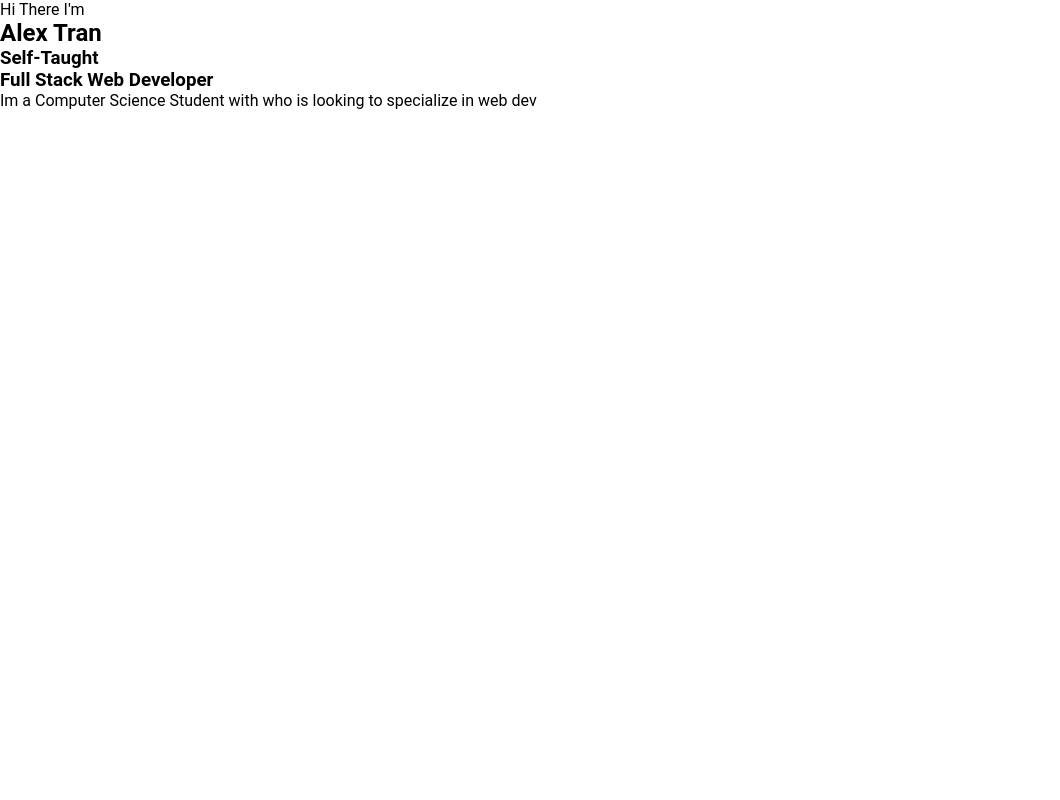
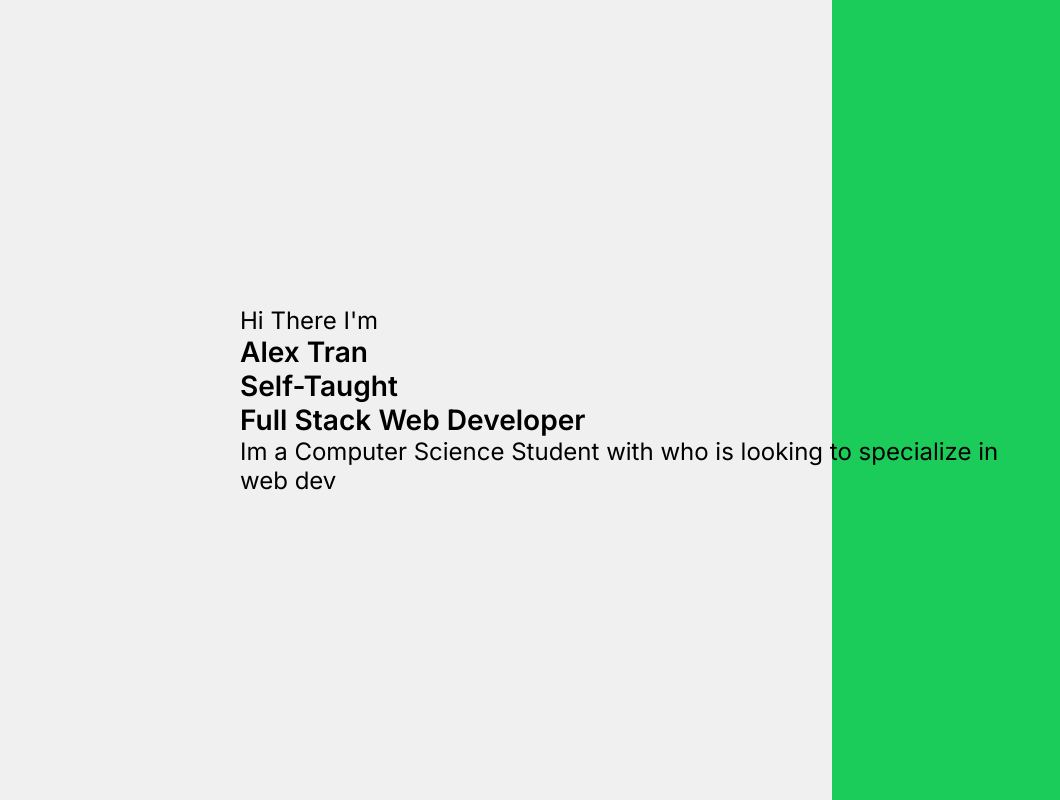
Before and after one commit to alexalextran/Portfolio-Website-5.0, a Next.js app: page / in a window 1280 px wide. Shown: the whole page, without its empty margins (0-1060 px from the left). Built offline with nearby package versions, Linux system fonts and the light colour scheme.

Commit message:
styles and gradient

```diff
--- a/components/LandingPage.jsx
+++ b/components/LandingPage.jsx
@@ -2,14 +2,16 @@ import React from 'react';
 import styles from "../styles/Sass/LandingPage.module.css"
 const LandingPage = () => {
     return (
-        <div>
+        <section className={styles.section}>
+            <div>
            <p>Hi There I&#39;m </p>
            <h1>Alex Tran</h1>
             <h3>Self-Taught
               <br></br>
             Full Stack Web Developer</h3>
             <p>Im a Computer Science Student with who is looking to specialize in web dev</p>
-        </div>
+            </div>
+        </section>
     );
 }
 
--- a/styles/Sass/LandingPage.module.css
+++ b/styles/Sass/LandingPage.module.css
@@ -0,0 +1,18 @@
+.section {
+  width: 100vw;
+  height: 100vh;
+  background: linear-gradient(90deg, rgb(240, 240, 240), 65%, rgb(28, 204, 91) 35%);
+  padding: 0 10em;
+  font-size: 1.5em;
+  display: flex;
+  justify-content: center;
+  align-items: center;
+  flex-direction: column;
+}
+.section div {
+  text-align: left;
+  display: flex;
+  justify-content: center;
+  align-items: flex-start;
+  flex-direction: column;
+}
--- a/styles/Sass/LandingPage.module.scss
+++ b/styles/Sass/LandingPage.module.scss
@@ -0,0 +1,13 @@
+@import "./variables&functions";
+
+.section{
+    @include fullScreen;
+    background: linear-gradient(90deg, rgb(240,240,240),65%, rgb(28,204,91) 35%);
+    padding: 0 10em;
+    font-size: 1.5em;
+    @include flexCenter(column);
+    div{
+        text-align: left;
+        @include flexCustom(center, flex-start, column);
+    }
+}
--- a/styles/globals.css
+++ b/styles/globals.css
@@ -1,6 +1,7 @@
+@import url("https://fonts.googleapis.com/css2?family=Inter:wght@100;200;300;400;500;600&display=swap");
 * {
   margin: 0;
   padding: 0;
   box-sizing: border-box;
-  font-family: "Roboto";
+  font-family: "Inter", sans-serif;
 }
--- a/styles/globals.scss
+++ b/styles/globals.scss
@@ -1,7 +1,10 @@
+@import url('https://fonts.googleapis.com/css2?family=Inter:wght@100;200;300;400;500;600&display=swap');
+
+
 * {
     margin: 0;
     padding: 0;
     box-sizing: border-box;
-    font-family: "Roboto";
+    font-family: 'Inter', sans-serif;
 
   }
```
